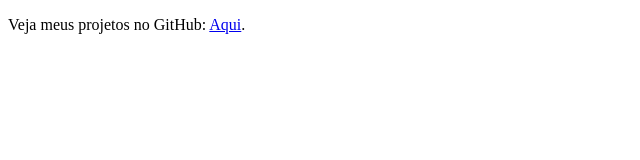
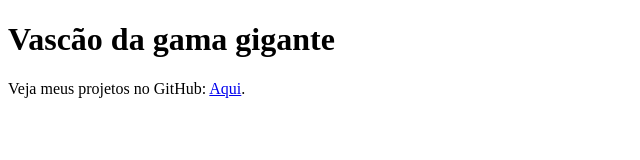
Before and after one commit to jeffersonbk15/Curriculo-Incrementado, a plain HTML site: page index.html in a window 1280 px wide. Shown: the whole page, without its empty margins (0-640 px from the left). Drawn offline with Linux system fonts and the light colour scheme.

Commit message:
Página inicial

```diff
--- a/index.html
+++ b/index.html
@@ -6,6 +6,7 @@
     <title>Document</title>
 </head>
 <body>
+    <h1>Vascão da gama gigante</h1>
     <footer>
         <p>Veja meus projetos no GitHub:
             <a href="https://github.com/jeffersonbk15/curriculo-online" target="_blank">Aqui</a>.
```
